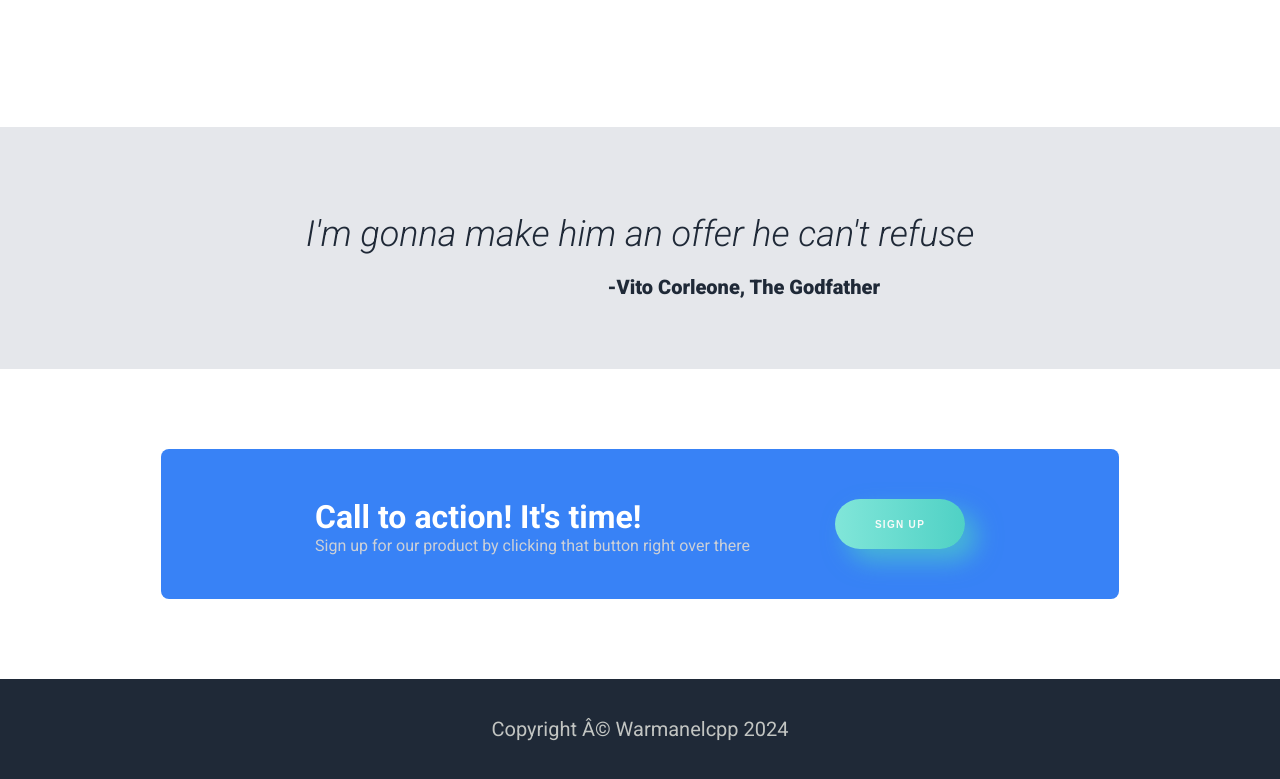
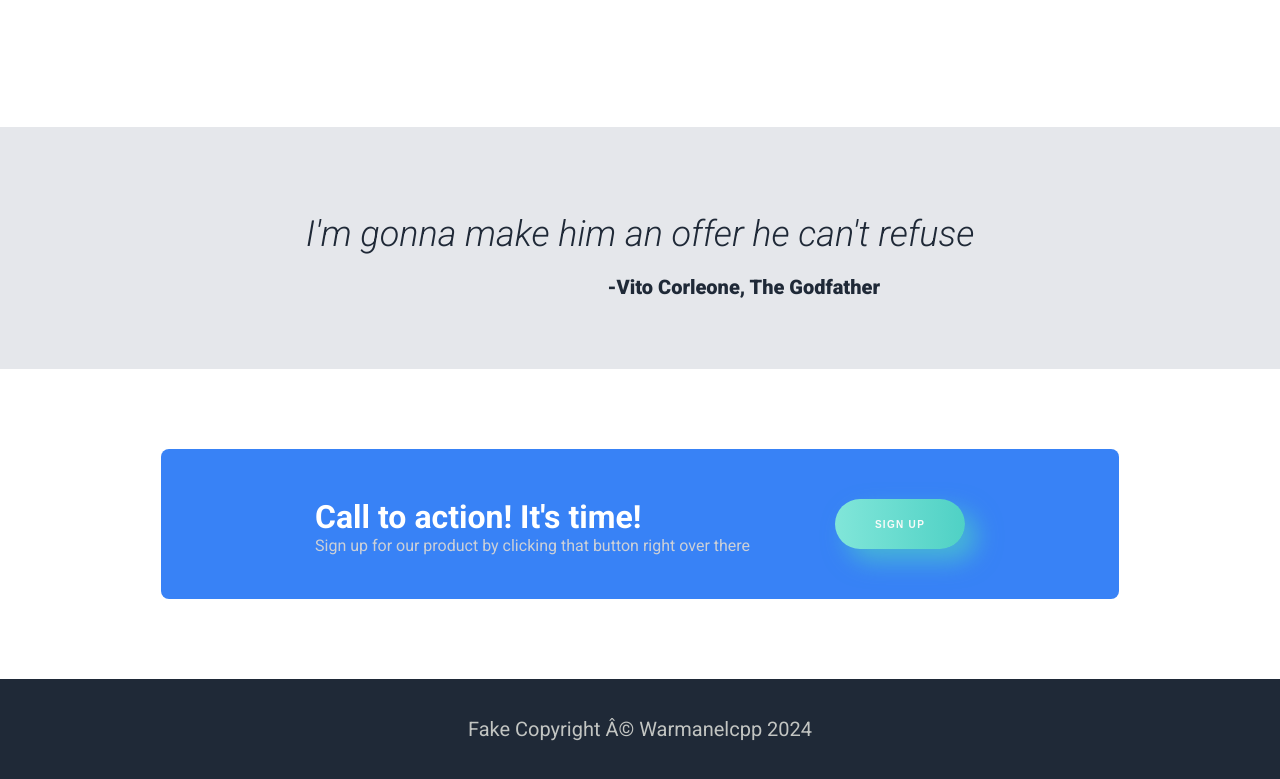
Before and after one commit to Warmanelcpp/landing-page, a plain HTML site: page index.html in a window 1280 px wide. Shown: the part 860-1639 px from the top of the page. Drawn offline with Linux system fonts and the light colour scheme.

Commit message:
Copyright fixed

```diff
--- a/index.html
+++ b/index.html
@@ -52,7 +52,7 @@
         </div>
 
         <div class="footer">
-            <p>Copyright © Warmanelcpp 2024</p>
+            <p>Fake Copyright © Warmanelcpp 2024</p>
         </div>
 
     </body>
```
